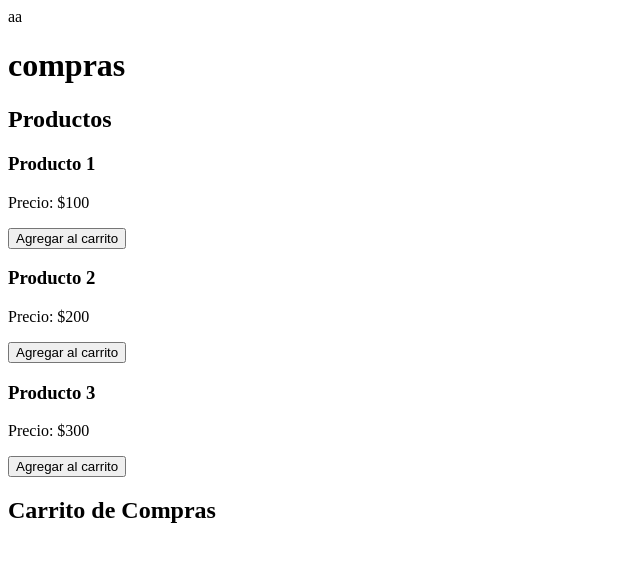
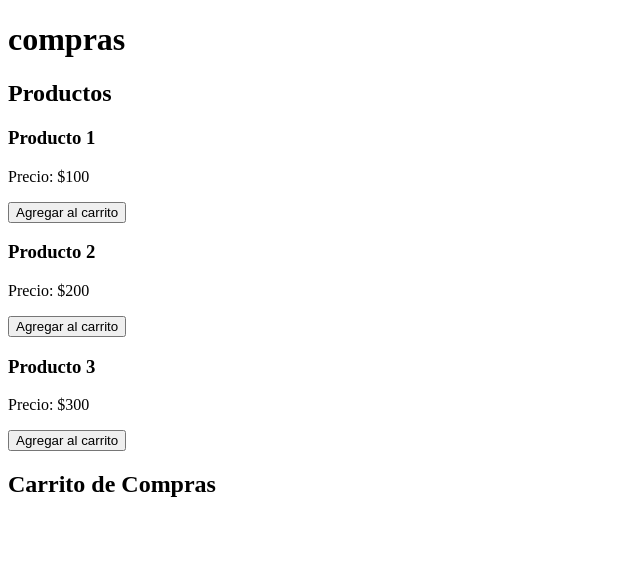
Before and after one commit to munino21/tp--js-2, a plain HTML site: page index.html in a window 1280 px wide. Shown: the whole page, without its empty margins (0-640 px from the left). Drawn offline with Linux system fonts and the light colour scheme.

Commit message:
Update index.html

```diff
--- a/index.html
+++ b/index.html
@@ -6,7 +6,7 @@
     <title>Compras</title>
 </head>
 <body>
-    <header>aa
+    <header>
         <h1>compras</h1>
     </header>
 
```
